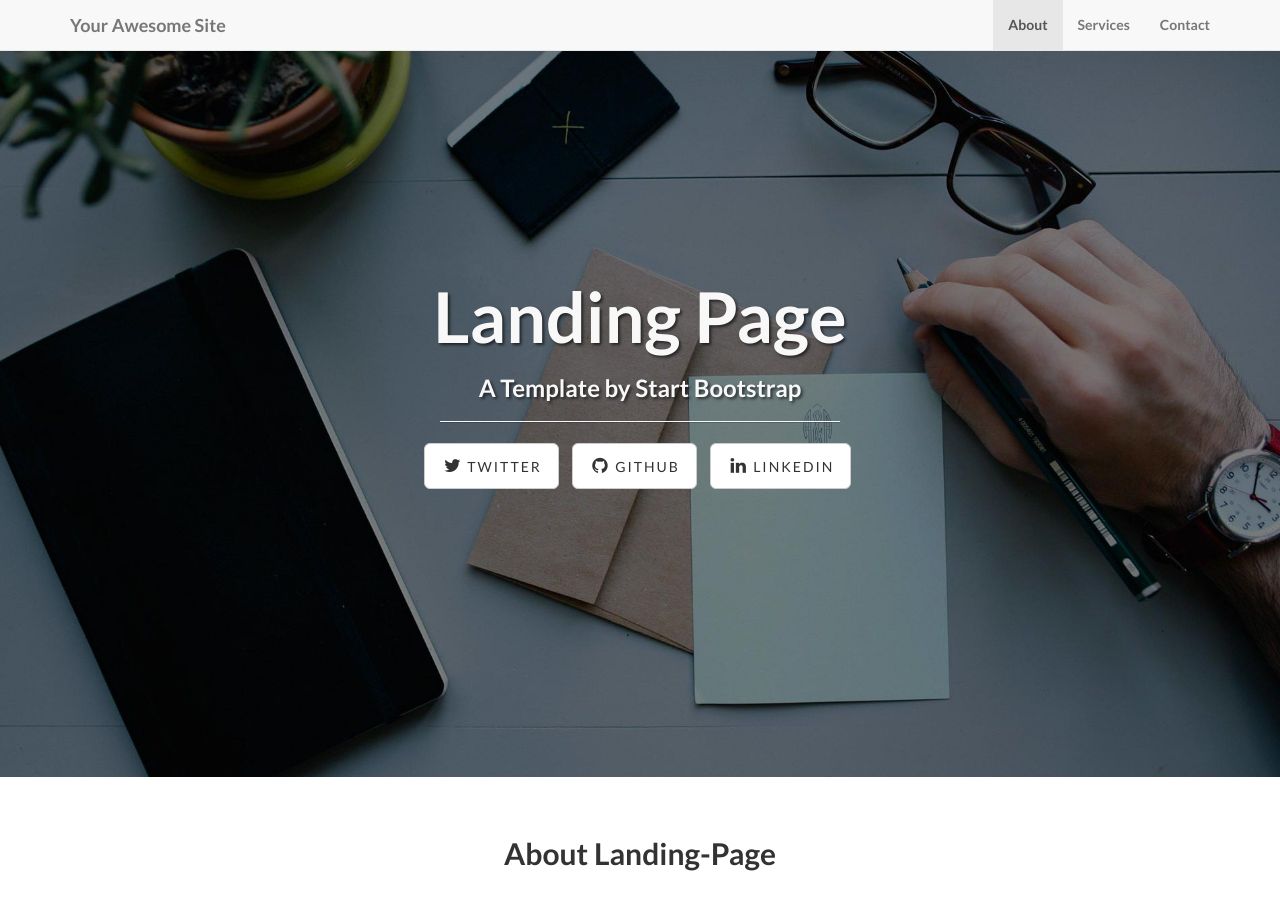
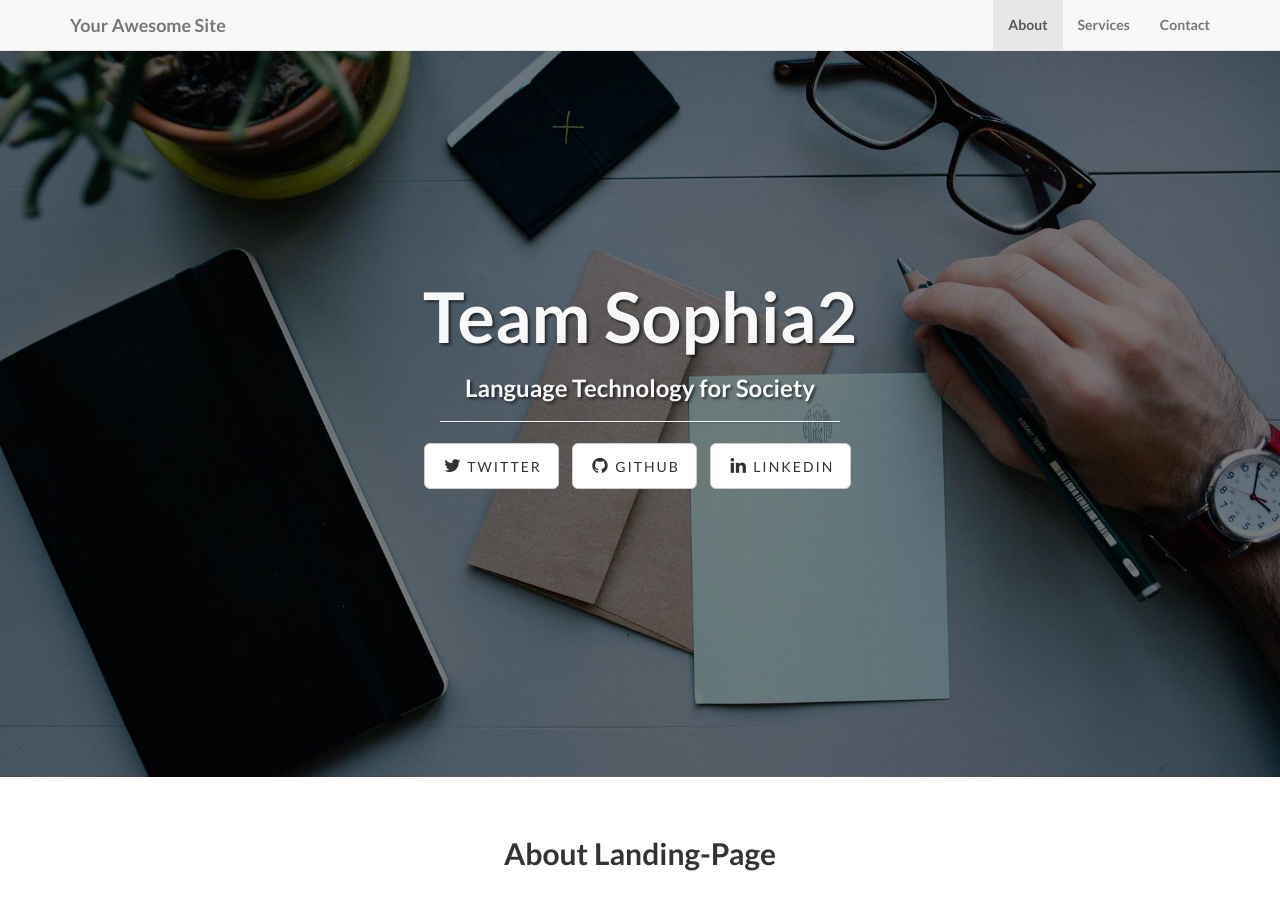
Before and after one commit to TeamSophia2/teamsophia2.github.io, a Jekyll site: the page built from index.html, in a window 1280 px wide and 900 px high. Built offline with Jekyll 4.4.1, drawn with Linux system fonts in a browser that asks for light colours.

Commit message:
initial landing page

```diff
--- a/index.html
+++ b/index.html
@@ -1,5 +1,5 @@
 ---
 layout: default
-title: Landing Page
-subTitle: A Template by Start Bootstrap
+title: Team Sophia2
+subTitle: Language Technology for Society
 ---
```
